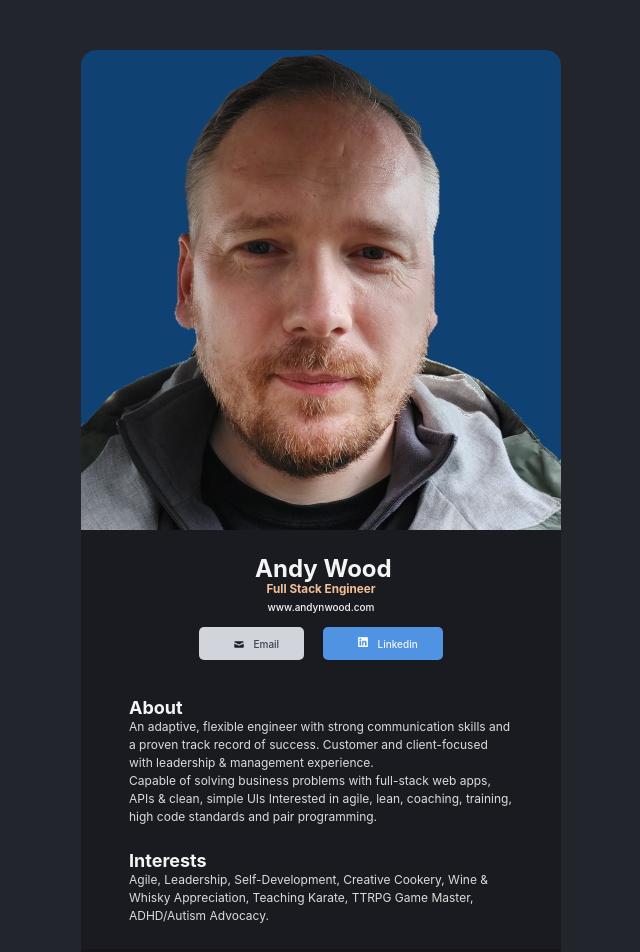
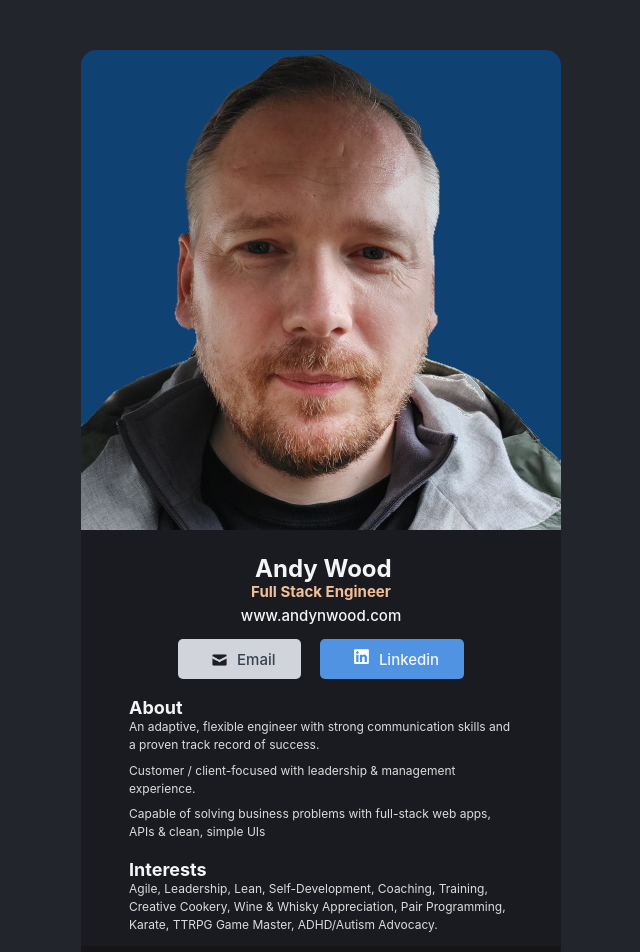
Before and after one commit to TheWoodenMan/twm-business-card, a React (Vite) app: page / in a window 1280 px wide. Shown: the top 952 px of the page, without its empty margins (319-959 px from the left). Built offline with nearby package versions, Linux system fonts and the light colour scheme.

Commit message:
minor Css changes

```diff
--- a/src/components/About.tsx
+++ b/src/components/About.tsx
@@ -7,13 +7,12 @@ function About() {
 			<h2>About</h2>
 			<p>
 				An adaptive, flexible engineer with strong communication skills and a
-				proven track record of success. Customer and client-focused with
-				leadership & management experience.
+				proven track record of success.
 			</p>
+			<p>Customer / client-focused with leadership & management experience.</p>
 			<p>
 				Capable of solving business problems with full-stack web apps, APIs &
-				clean, simple UIs Interested in agile, lean, coaching, training, high
-				code standards and pair programming.
+				clean, simple UIs
 			</p>
 		</div>
 	);
--- a/src/components/Interests.tsx
+++ b/src/components/Interests.tsx
@@ -6,8 +6,9 @@ function Interests() {
 		<div className="Interests">
 			<h2>Interests</h2>
 			<p>
-				Agile, Leadership, Self-Development, Creative Cookery, Wine & Whisky
-				Appreciation, Teaching Karate, TTRPG Game Master, ADHD/Autism Advocacy.
+				Agile, Leadership, Lean, Self-Development, Coaching, Training, Creative
+				Cookery, Wine & Whisky Appreciation, Pair Programming, Karate, TTRPG
+				Game Master, ADHD/Autism Advocacy.
 			</p>
 		</div>
 	);
--- a/src/index.css
+++ b/src/index.css
@@ -60,7 +60,7 @@ div.Footer > div.icon-container {
 
 div.About,
 div.Interests {
-	margin: 0 10% 5% 10%;
+	margin: 1% 10% 1% 10%;
 	display: flex;
 	flex-direction: column;
 }
@@ -101,15 +101,18 @@ h2 {
 h3 {
 	color: #f3bf99;
 	margin: 0 0 1% 0;
+	font-size: 1.5rem;
 }
 
 p {
 	color: #dcdcdc;
+	padding: 0 0 2% 0;
 }
 
 .portfolio-link {
 	color: #f5f5f5;
 	margin: 0 0 10% 0;
+	font-size: 1.5rem;
 }
 
 .btn:focus,
@@ -120,7 +123,7 @@ p {
 .btn {
 	border-radius: 5px;
 	border: 1px solid transparent;
-	font-size: 1em;
+	font-size: 1.5em;
 	padding: 2% 5%;
 	margin: 2% 2% auto;
 }
@@ -142,6 +145,7 @@ p {
 	height: auto;
 	width: 1em;
 	padding: 0 2%;
+	font-size: 1.5rem;
 }
 
 div.Footer > div.icon-container > a.btn {
@@ -170,7 +174,7 @@ img.footer-icon:hover {
 }
 
 .Info {
-	margin: 0 0 10% 0;
+	margin: 0 0 5% 0;
 }
 
 @media (prefers-color-scheme: light) {
```
